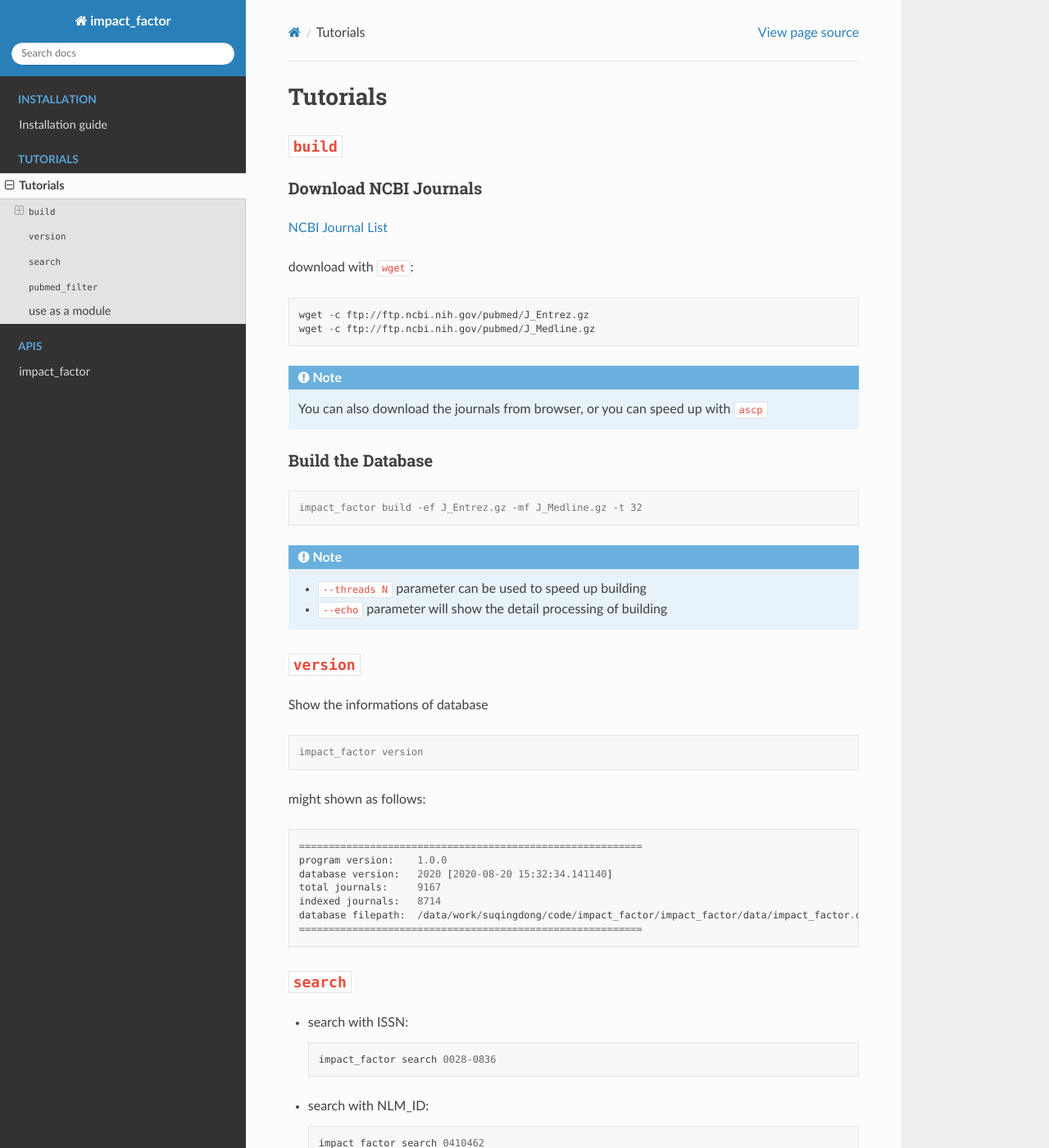
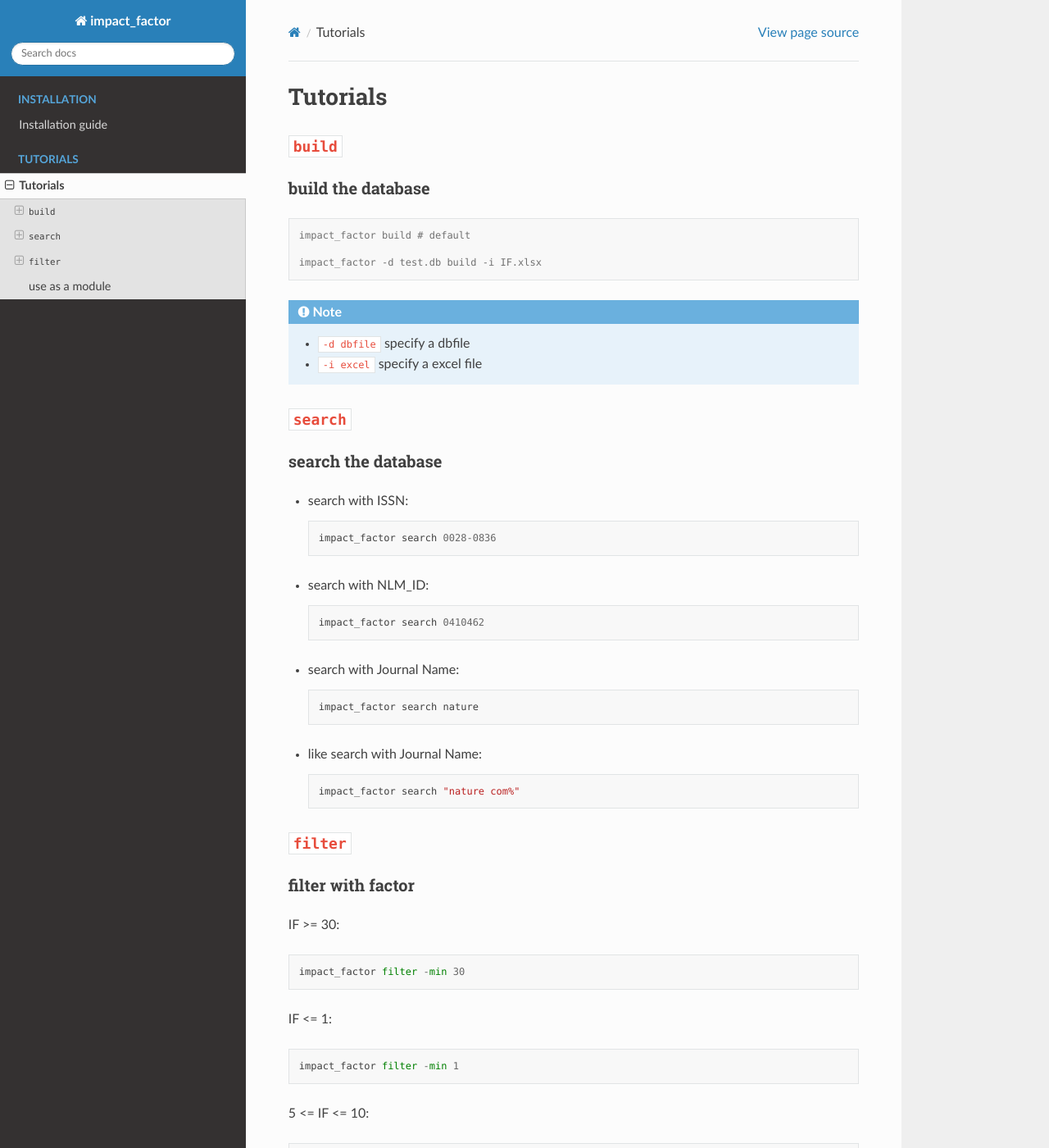
Before and after one commit to suqingdong/impact_factor, a Sphinx documentation site: the page built from docs/source/tutorial.rst, in a window 1280 px wide and 1400 px high. Shown: the whole window at 82% size. Built offline with Sphinx 7.4.7 and the Read the Docs theme 2.0.0, drawn with Linux system fonts in a browser that asks for light colours; pages that are not in the unit, such as notebooks, are missing from menus; some of the changed text lies outside the part shown.

Commit message:
update docs

```diff
--- a/docs/source/api/modules.rst
+++ /dev/null
@@ -1,7 +0,0 @@
-impact_factor
-=============
-
-.. toctree::
-   :maxdepth: 4
-
-   impact_factor
--- a/docs/source/conf.py
+++ b/docs/source/conf.py
@@ -28,7 +28,7 @@ sys.path.insert(0, PKG_DIR)
 # -- Project information -----------------------------------------------------
 
 project = 'impact_factor'
-copyright = '2022, suqingdong'
+copyright = '2023, suqingdong'
 author = 'suqingdong'
 
 # The full version, including alpha/beta/rc tags
--- a/docs/source/index.rst
+++ b/docs/source/index.rst
@@ -3,7 +3,7 @@
 ====================================
 ImpactFactor |version| Documentation
 ====================================
-ImpactFactor is a Impact Factor Toolkits, which contains ``build``, ``version``, ``search``, ``pubmed_filter``
+ImpactFactor is a Impact Factor Toolkits, which contains ``build``, ``search``, ``filter``
 sub-commands. You can search the IF of a journal, and you can generate a pubmed filter for NCBI Pubmed.
 
 Installation Guide
--- a/docs/source/installation.rst
+++ b/docs/source/installation.rst
@@ -4,7 +4,7 @@ Installation guide
 
 Install with ``pip``::
 
-    pip install impact_factor
+    python3 -m pip install -U impact_factor
 
 Install from `source code`_ ::
 
--- a/docs/source/tutorial.rst
+++ b/docs/source/tutorial.rst
@@ -5,56 +5,25 @@ Tutorials
 ``build``
 =========
 
-Download NCBI Journals
-----------------------
-
-`NCBI Journal List`_
-
-.. _NCBI Journal List: https://www.ncbi.nlm.nih.gov/books/NBK3827/table/pubmedhelp.T.journal_lists/
-
-download with ``wget``::
-
-    wget -c ftp://ftp.ncbi.nih.gov/pubmed/J_Entrez.gz
-    wget -c ftp://ftp.ncbi.nih.gov/pubmed/J_Medline.gz
-
-.. note::
-    You can also download the journals from browser, or you can speed up with ``ascp``
-
-
-Build the Database
+build the database
 ------------------
 
 .. code:: console
 
-    impact_factor build -ef J_Entrez.gz -mf J_Medline.gz -t 32
+    impact_factor build # default
+
+    impact_factor -d test.db build -i IF.xlsx
 
 .. note::
-    * ``--threads N`` parameter can be used to speed up building
-    * ``--echo`` parameter will show the detail processing of building
+    * ``-d dbfile`` specify a dbfile
+    * ``-i excel``  specify a excel file
 
-
-
-``version``
-===========
-
-Show the informations of database
-
-.. code:: console
-
-    impact_factor version
-
-might shown as follows::
-
-    ==========================================================
-    program version:    1.0.0
-    database version:   2020 [2020-08-20 15:32:34.141140]
-    total journals:     9167
-    indexed journals:   8714
-    database filepath:  /data/work/suqingdong/code/impact_factor/impact_factor/data/impact_factor.db
-    ==========================================================
 
 ``search``
 ==========
+
+search the database
+-------------------
 
 * search with ISSN::
 
@@ -73,40 +42,41 @@ might shown as follows::
     impact_factor search "nature com%"
 
 
-``pubmed_filter``
+``filter``
 =================
+
+filter with factor
+------------------
 
 IF >= 30::
 
-    impact_factor pubmed_filter -min 30
+    impact_factor filter -min 30
 
 IF <= 1::
 
-    impact_factor pubmed_filter -min 1
+    impact_factor filter -min 1
 
 5 <= IF <= 10::
 
-    impact_factor pubmed_filter -min 5 -max 10
+    impact_factor filter -min 5 -max 10
 
-save result to a file::
+output pubmed filter format::
 
-    impact_factor pubmed_filter -min 5 -max 10 -o 5_10.txt
+    impact_factor filter -min 5 -max 10 --pubmed-filter
 
 
 use as a module
 ===============
 .. code:: python
 
-    from impact_factor import ImpactFactor
+    from impact_factor.core import Factor
 
-    IF = ImpactFactor()
+    fa = Factor()
 
-    IF.check_version()
+    print(fa.dbfile)
 
-    IF.search('nature')
+    fa.search('nature')
+    fa.search('nature c%')
 
-    IF.search('nature com%')
-
-    IF.pubmed_filter(min_value=30)
-
-    IF.pubmed_filter(min_value=5, max_value=10)
+    fa.filter(min_value=100, max_value=200)
+    fa.filter(min_value=100, max_value=200, pubmed_filter=True)
```
Also changed, not shown: docs/source/api/impact_factor.bin.rst (deleted, +0 -21 lines), docs/source/api/impact_factor.db.rst (deleted, +0 -29 lines), docs/source/api/impact_factor.rst (deleted, +0 -20 lines), docs/source/api/impact_factor.util.rst (deleted, +0 -45 lines).
